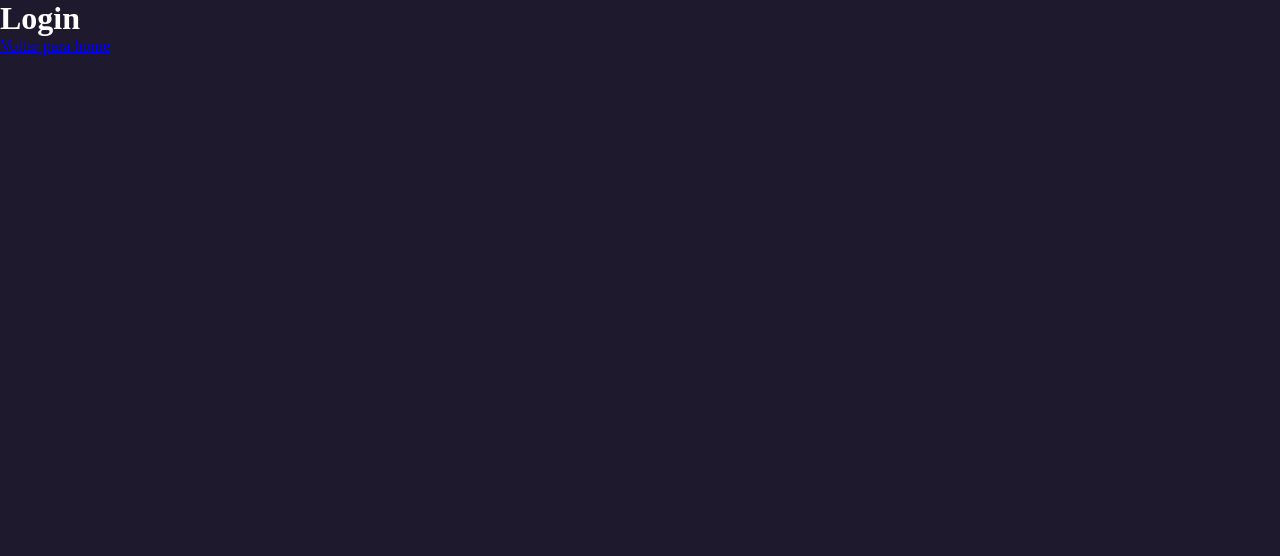
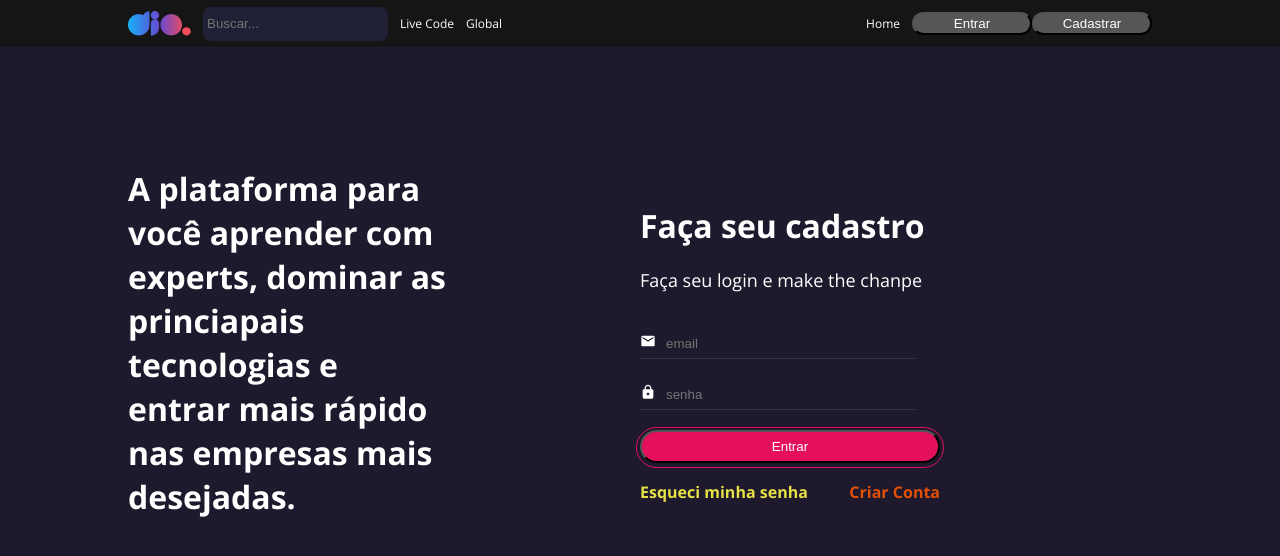
Before and after one commit to GabryellPontes/Projeto-React, a React (Create React App) app: page /login in a window 1280 px wide. Shown: the top 556 px of the page. Built offline with nearby package versions, Linux system fonts and the light colour scheme.

Commit message:
Criando tela de login e icon

```diff
--- a/package.json
+++ b/package.json
@@ -8,6 +8,7 @@
     "@testing-library/user-event": "^13.5.0",
     "react": "^18.2.0",
     "react-dom": "^18.2.0",
+    "react-icons": "^4.7.1",
     "react-scripts": "5.0.1",
     "styled-components": "^5.3.6",
     "web-vitals": "^2.1.4"
--- /dev/null
+++ b/src/components/Input/index.jsx
@@ -0,0 +1,14 @@
+import React from 'react'
+
+import { IconContainer, InputContainer, InputText} from './styles';
+
+  const Input = ({leftIcon, name, ...rest}) => {
+    return (
+      <InputContainer>
+        {leftIcon ? (<IconContainer>{leftIcon}</IconContainer>) : null}
+        <InputText {...rest}/>
+      </InputContainer>
+    )
+  }
+
+export { Input };
--- /dev/null
+++ b/src/components/Input/styles.js
@@ -0,0 +1,23 @@
+import styled from "styled-components";
+
+export const InputContainer = styled.div`
+	width: 100%;
+	max-width: 275px;
+	height: 30px;
+	border-bottom: 1px solid #383450;
+
+	display: flex;
+	align-items: center;
+	margin-bottom: 20px;
+`
+
+export const IconContainer = styled.div`
+	margin-right: 10px;
+`
+export const InputText = styled.input`
+	background-color: transparent;
+	color: #FFFFFF;
+	width: 100%;
+	border: 0;
+	height: 30px;
+`
--- a/src/pages/login/index.jsx
+++ b/src/pages/login/index.jsx
@@ -1,9 +1,38 @@
-import { Link } from 'react-router-dom';
+import { MdEmail, MdLock } from 'react-icons/md'
+
+import { Button } from "../../components/Button";
+import { Header } from "../../components/Header";
+import { Input } from "../../components/Input";
+
+import { Column, Container, CriarText, EsqueciText, Row, SubTitleLogin, Title, TitleLogin, Wrapper} from './styles';
 
 const Login = () => {
 	return (<>
-		<h1>Login</h1>
-		<Link to="/">Voltar para home</Link>
+		<Header />
+		<Container>
+			<Column>
+			<Title>
+				A plataforma para você aprender com experts, dominar as princiapais tecnologias
+					e entrar mais rápido nas empresas mais desejadas.
+			</Title>
+			</Column>
+			<Column>
+			<Wrapper>
+				<TitleLogin>Faça seu cadastro</TitleLogin>
+				<SubTitleLogin>Faça seu login e make the chanpe</SubTitleLogin>
+				<form>
+					<Input placeholder="email" leftIcon={<MdEmail />}/>
+					<Input placeholder="senha" type="password" leftIcon={<MdLock />}/>
+					<Button title="Entrar" variant="secondary" />
+				</form>
+				<Row>
+					<EsqueciText>Esqueci minha senha</EsqueciText>
+					<CriarText>Criar Conta</CriarText>
+				</Row>
+
+			</Wrapper>
+			</Column>
+		</Container>
 	</>)
 }
 
--- /dev/null
+++ b/src/pages/login/styles.js
@@ -0,0 +1,78 @@
+import styled from "styled-components";
+
+export const Container = styled.main`
+	width: 100%;
+	max-width: 80%;
+	margin: 0 auto;
+	margin-top: 120px;
+
+	display: flex;
+	flex-direction: row;
+	justify-content: space-between;
+	align-items: center;
+	`
+export const Wrapper = styled.div`
+	max-width: 300px;
+`
+
+export const Column = styled.div`
+	flex: 1;
+`
+
+export const Row = styled.div`
+	display: flex;
+	flex-direction: row;
+	justify-content: space-between;
+	align-items: center;
+	margin-top: 20px;
+`
+
+export const Title = styled.h2`
+	font-family: 'Open Sans';
+	font-style: normal;
+	font-weight: 700;
+	font-size: 32px;
+	width: 320px;
+	margin-bottom: 20px;
+	line-height: 44px;
+
+	color: #ffffff;
+`
+
+export const TitleLogin = styled.p`
+	font-family: 'Open Sans';
+	font-style: normal;
+	font-weight: 700;
+	font-size: 32px;
+	margin-bottom: 20px;
+	line-height: 44px;
+`
+
+export const SubTitleLogin = styled.p`
+	font-family: 'Open Sans';
+	font-style: normal;
+	font-weight: 400;
+	font-size: 18px;
+	margin-bottom: 35px;
+	line-height: 25px;
+`
+
+export const EsqueciText = styled.p`
+	font-family: 'Open Sans';
+	font-style: normal;
+	font-weight: 700;
+	font-size: 14;
+	line-height: 19px;
+
+	color: #e5e044;
+`
+
+export const CriarText = styled.p`
+	font-family: 'Open Sans';
+	font-style: normal;
+	font-weight: 700;
+	font-size: 14;
+	line-height: 19px;
+
+	color: #E25007;
+`
```
Also changed, not shown: 1 other file (tests, documents, lock files or other folders).
